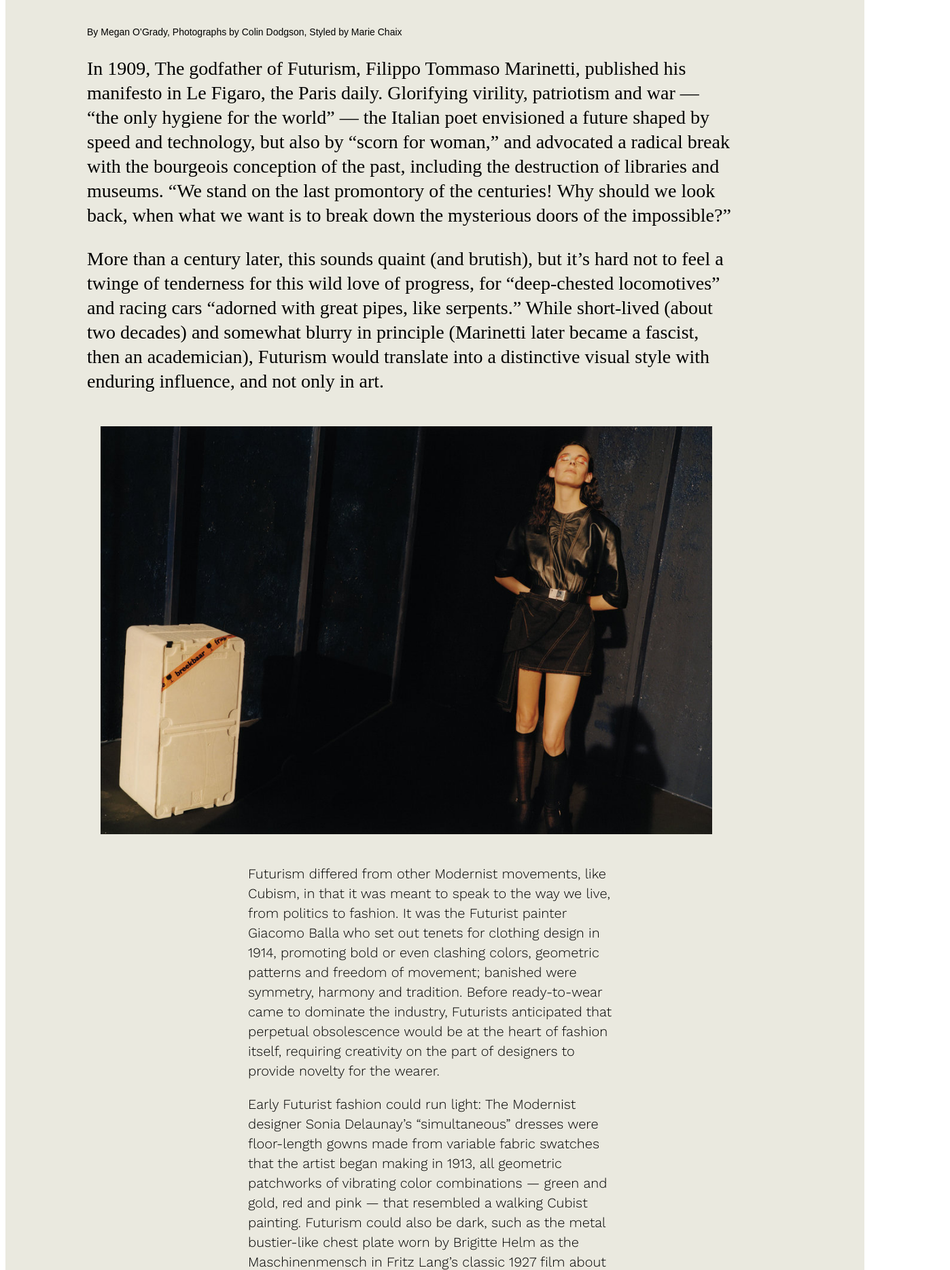
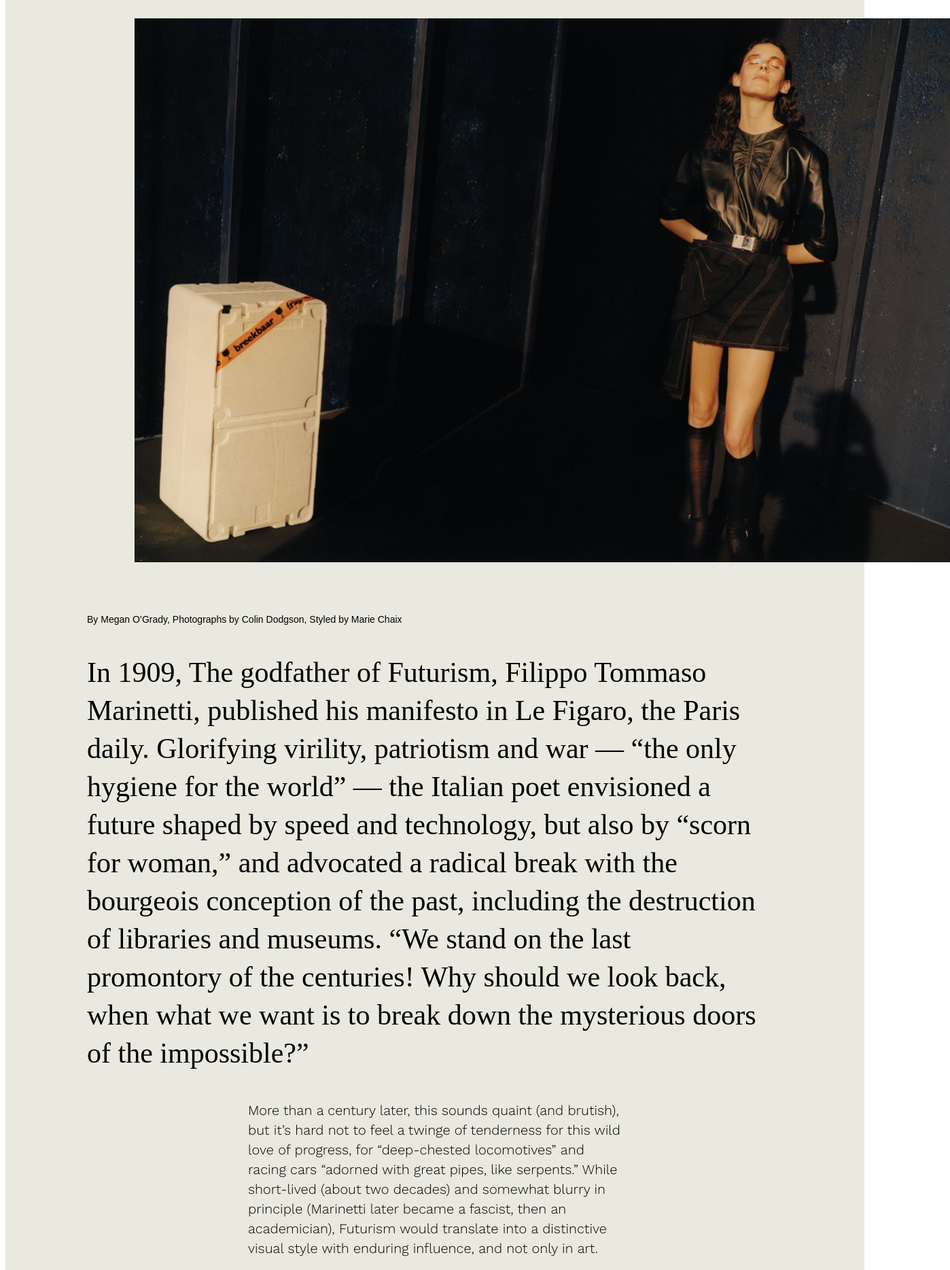
Before and after one commit to athrasta/WebTypeArticle2, a plain HTML site: page index.html in a window 1280 px wide. Shown: the part 264-2132 px from the top of the page at 68% size, 1398 px wide, since content can reach past the window. Drawn offline with nearby package versions, Linux system fonts and the light colour scheme; a web font is replaced by a local one.

Commit message:
Add files via upload

```diff
--- a/index.html
+++ b/index.html
@@ -20,6 +20,8 @@
 
 <h3>Modern fashion has always been obsessed with what comes next. Today, designers’ visions are dark and sparse, hinting at some shadow of the truth. But not so long ago, the view was far less gloomy.</h3>
 
+<img src="image1.jpg" class="image1">
+
 <h2>By Megan O’Grady, Photographs by Colin Dodgson, Styled by Marie Chaix</h2>
 
 <div class="headline"><p>
@@ -32,20 +34,30 @@ but also by “scorn for woman,” and advocated a radical break with
 the bourgeois conception of the past, including the destruction of
 libraries and museums. “We stand on the last promontory of the centuries!
 Why should we look back, when what we want is to break down the mysterious
-doors of the impossible?”
-<p>
+doors of the impossible?”</div>
+<!-- <p>
 More than a century later, this sounds quaint (and brutish),
 but it’s hard not to feel a twinge of tenderness for this wild
 love of progress, for “deep-chested locomotives” and racing cars “adorned with great pipes,
 like serpents.” While short-lived (about two decades) and somewhat blurry in principle
 (Marinetti later became a fascist, then an academician), Futurism would translate into
 a distinctive visual style with enduring influence, and not only in art.
-</p></div>
+</p>
 
-<img src="image1.jpg" class="image1">
+</div> -->
+
 
 <div class="maintext">
-<p>
+    <p>
+        More than a century later, this sounds quaint (and brutish),
+        but it’s hard not to feel a twinge of tenderness for this wild
+        love of progress, for “deep-chested locomotives” and racing cars “adorned with great pipes,
+        like serpents.” While short-lived (about two decades) and somewhat blurry in principle
+        (Marinetti later became a fascist, then an academician), Futurism would translate into
+        a distinctive visual style with enduring influence, and not only in art.
+        </p>
+
+    <p>
 Futurism
 differed from other Modernist movements, like Cubism, in that it was meant to speak
 to the way we live, from politics to fashion. It was the Futurist painter Giacomo
@@ -126,7 +138,7 @@ the reality of climate change reports and border walls, presenting us not with
 an actual vision of the future but rather a longing for a time in which we
 still could feel hopeful about it.
 </p>
-<img src="image9.jpg" class="image6">
+
 <p>
 Fashion is, perhaps, not the place for a
 reckoning, and it never pays to be a literalist. Dystopia is a drag.
--- a/style.css
+++ b/style.css
@@ -47,14 +47,14 @@ text-align: center;
 }
 
 .image1 {
-    padding-left: 100px;
-    padding-top: 20px;
-    padding-bottom: 20px;
+    padding-top: 30px;
+    padding-bottom: 30px;
     margin: auto;
+    padding-left: 150px;
     grid-column-start: 2;
     grid-column-end: 2;
     grid-row-start: 1;
-    width: 900px;
+    width: 1200px;
 }
 
 .image2 {
@@ -102,14 +102,14 @@ right: 200px;
 .headline{
     font-family: orpheuspro, serif;
     font-weight: 200;
-    font-size: 28px;
-    line-height: 36px;
+    font-size: 42px;
+    line-height: 56px;
     grid-column-start: 2;
     grid-column-end: 2;
     grid-row-start: 1;
     grid-row-end: 2;
     padding-right: 100px;
-    width: 950px;
+    width: 1000px;
     /* padding-top: 10px; */
     padding-left: 80px;
     /* color: #1a1f54; */
@@ -122,10 +122,10 @@ right: 200px;
     line-height: 36px;
     position: relative;
     right: 55%;
-    bottom: 800px;
+    bottom: 830px;
     width: 450px;
     height: 50px;
-    color: #949494;
+    /* color: #949494; */
 }
 
 .pullquote2 {
@@ -135,10 +135,10 @@ right: 200px;
     line-height: 36px;
     position: relative;
     left: 50%;
-    bottom: 400px;
+    bottom: 830px;
     width: 500px;
     height: 50px;
-    color: #949494;
+    /* color: #949494; */
 }
 
 
@@ -226,7 +226,7 @@ right: 200px;
         right: 50px;
      }
 
-     .image7 {
+     .image {
         width: 550px;
         position: relative;
         right: 50px;
```
